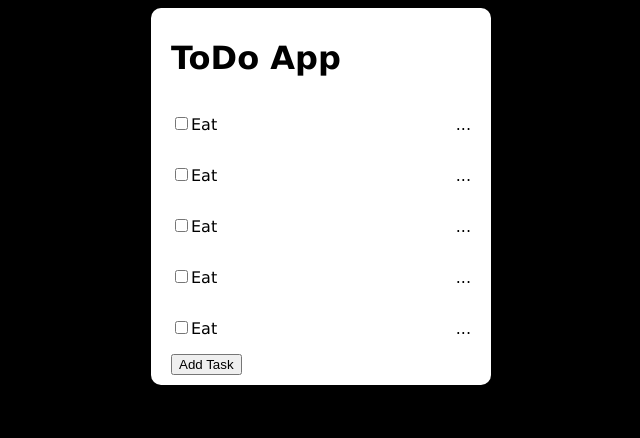
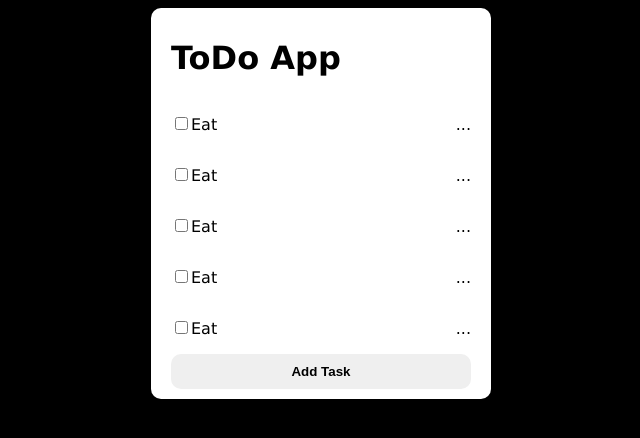
Before and after one commit to harshsennnn/3-Tier-ToDo, a React (Vite) app in the folder frontend/: page / in a window 1280 px wide. Shown: the top 438 px of the page, without its empty margins (319-959 px from the left). Built offline with nearby package versions, Linux system fonts and the light colour scheme.

Commit message:
styling button

```diff
--- a/frontend/src/App.css
+++ b/frontend/src/App.css
@@ -19,3 +19,11 @@ body {
     background: white;
     border-radius: 10px;
 }
+
+.Button {
+    width: 100%;
+    padding: 10px 20px;
+    border-radius: 10px;
+    border: none;
+    font-weight: bolder;
+}
```
